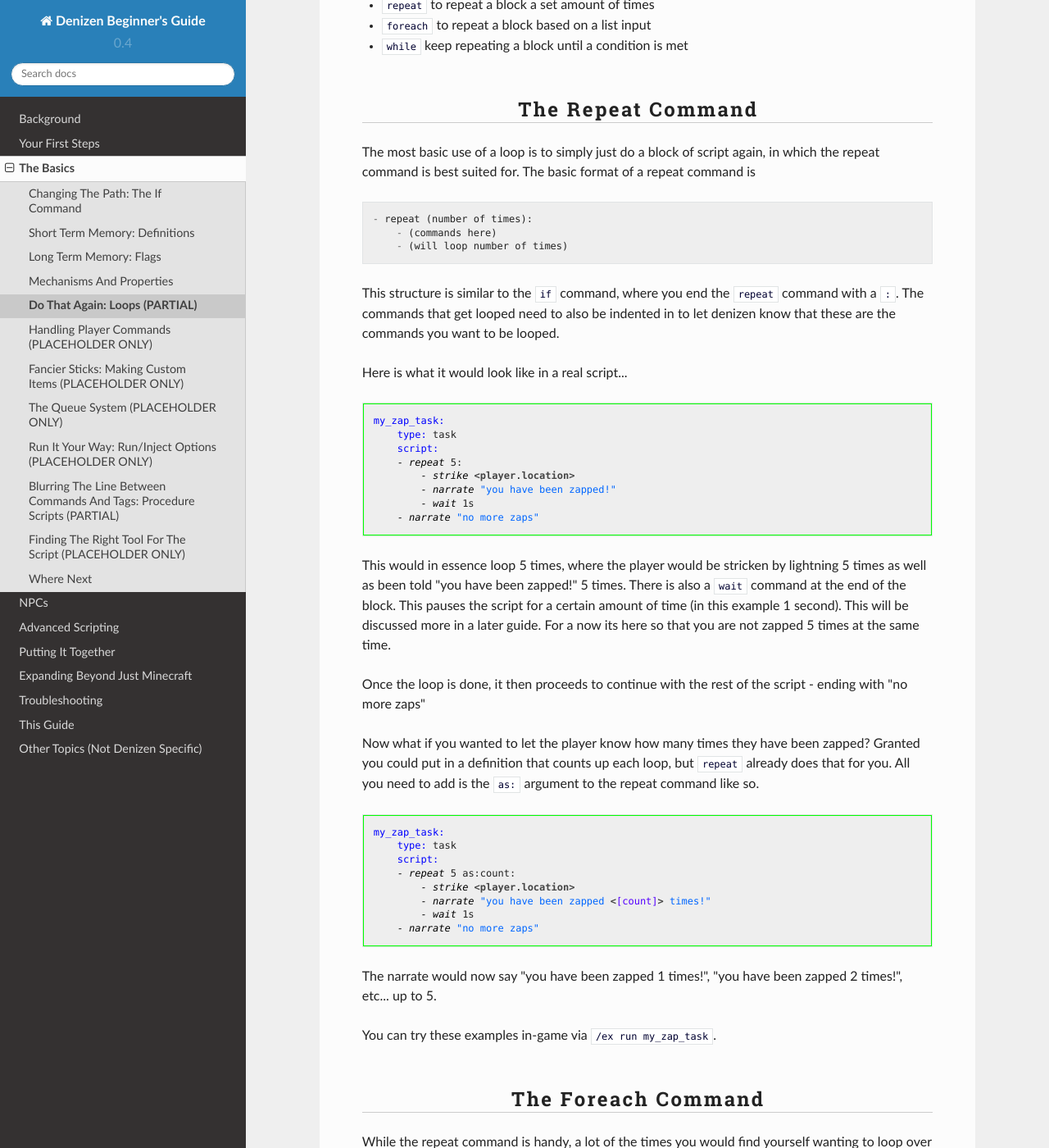
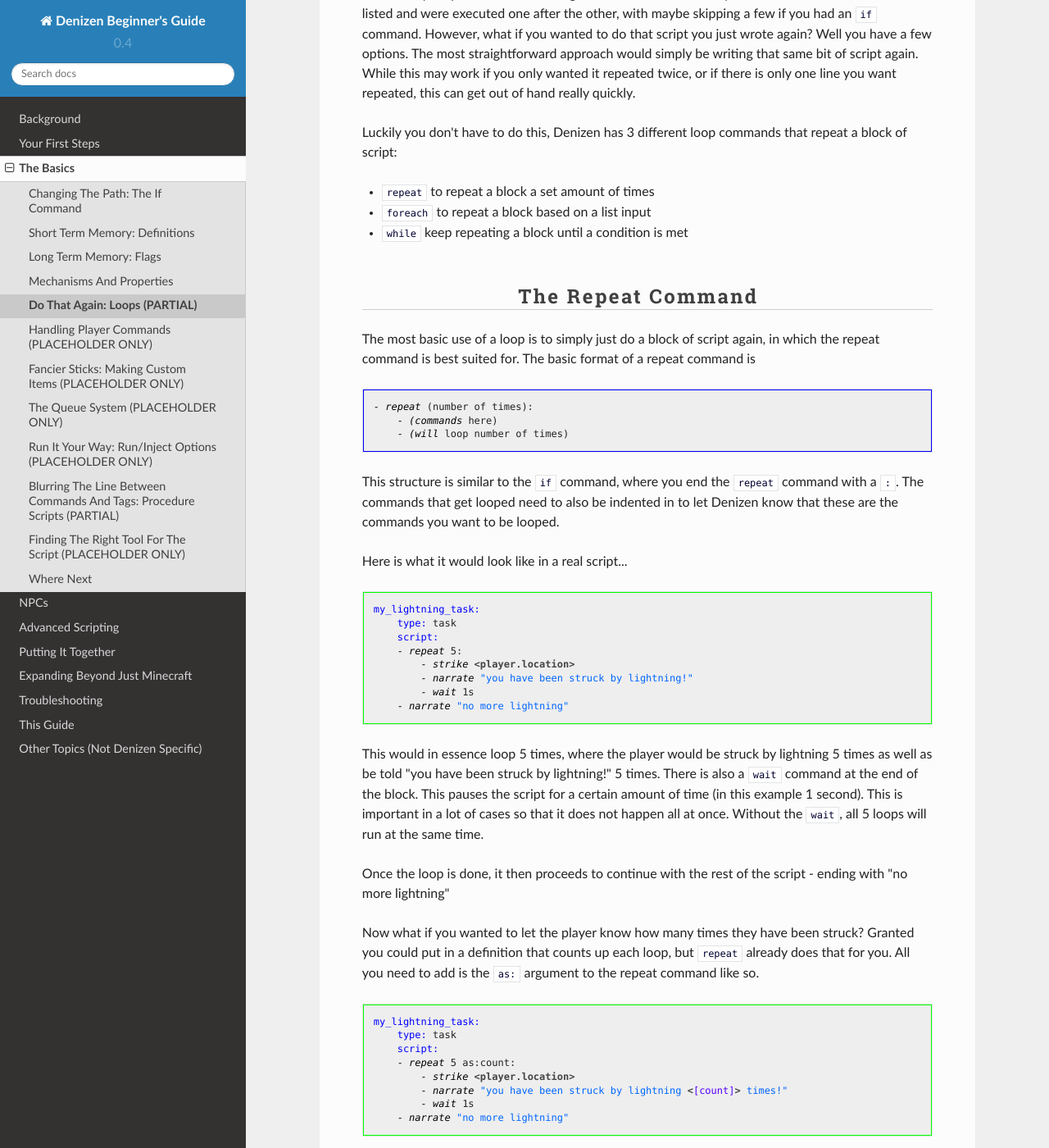
Before and after one commit to DenizenScript/Denizen-Beginners-Guide, a Sphinx documentation site: the page built from source/guides/basics/loops.md, in a window 1280 px wide and 1400 px high, scrolled down 501 px. Shown: the whole window at 82% size. Built offline with Sphinx 7.4.7 and the Read the Docs theme 2.0.0, drawn with Linux system fonts in a browser that asks for light colours; some of the changed text lies outside the part shown.

Commit message:
fixes made based on commenst

````diff
--- a/source/guides/basics/loops.md
+++ b/source/guides/basics/loops.md
@@ -1,5 +1,10 @@
 Do That Again: Loops (PARTIAL)
 --------------------
+
+```eval_rst
+.. contents:: Table of Contents
+    :local:
+```
 
 ### What Is A 'Loop'?
 
@@ -14,47 +19,47 @@ Luckily you don't have to do this, Denizen has 3 different loop commands that re
 
 The most basic use of a loop is to simply just do a block of script again, in which the repeat command is best suited for.
 The basic format of a repeat command is
-```
+```dscript_blue
 - repeat (number of times):
     - (commands here)
     - (will loop number of times)
 ```
 
-This structure is similar to the `if` command, where you end the `repeat` command with a `:`. The commands that get looped need to also be indented in to let denizen know that these are the commands you want to be looped.
+This structure is similar to the `if` command, where you end the `repeat` command with a `:`. The commands that get looped need to also be indented in to let Denizen know that these are the commands you want to be looped.
 
 Here is what it would look like in a real script...
 ```dscript_green
-my_zap_task:
+my_lightning_task:
     type: task
     script:
     - repeat 5:
         - strike <player.location>
-        - narrate "you have been zapped!"
+        - narrate "you have been struck by lightning!"
         - wait 1s
-    - narrate "no more zaps"
+    - narrate "no more lightning"
 ```
 
-This would in essence loop 5 times, where the player would be stricken by lightning 5 times as well as been told "you have been zapped!" 5 times.
-There is also a `wait` command at the end of the block. This pauses the script for a certain amount of time (in this example 1 second). This will be discussed more in a later guide. For a now its here so that you are not zapped 5 times at the same time.
+This would in essence loop 5 times, where the player would be struck by lightning 5 times as well as be told "you have been struck by lightning!" 5 times.
+There is also a `wait` command at the end of the block. This pauses the script for a certain amount of time (in this example 1 second). This is important in a lot of cases so that it does not happen all at once. Without the `wait`, all 5 loops will run at the same time.
 
-Once the loop is done, it then proceeds to continue with the rest of the script - ending with "no more zaps"
+Once the loop is done, it then proceeds to continue with the rest of the script - ending with "no more lightning"
 
-Now what if you wanted to let the player know how many times they have been zapped? Granted you could put in a definition that counts up each loop, but `repeat` already does that for you. All you need to add is the `as:` argument to the repeat command like so.
+Now what if you wanted to let the player know how many times they have been struck? Granted you could put in a definition that counts up each loop, but `repeat` already does that for you. All you need to add is the `as:` argument to the repeat command like so.
 
 ```dscript_green
-my_zap_task:
+my_lightning_task:
     type: task
     script:
     - repeat 5 as:count:
         - strike <player.location>
-        - narrate "you have been zapped <[count]> times!"
+        - narrate "you have been struck by lightning <[count]> times!"
         - wait 1s
-    - narrate "no more zaps"
+    - narrate "no more lightning"
 ```
 
-The narrate would now say "you have been zapped 1 times!", "you have been zapped 2 times!", etc... up to 5.
+The narrate would now say "you have been struck by lightning 1 times!", "you have been struck by lightning 2 times!", etc... up to 5.
 
-You can try these examples in-game via `/ex run my_zap_task`.
+You can try these examples in-game via `/ex run my_lightning_task`.
 
 ### The Foreach Command
 
@@ -76,7 +81,7 @@ my_cow_task:
 However, there is a much better way using the `foreach` command.
 
 `foreach` has the same structure as repeat
-```
+```dscript_blue
 - foreach (some list) as:(definition to store item):
     - (commands here)
     - (will loop per item in list)
@@ -115,12 +120,12 @@ You can try these examples in-game via `/ex run my_cow_task` while standing near
 There may be a few times where neither the repeat nor the foreach command work, because you don't know how many times it should loop, you just have a condition of when to stop.
 
 This can be thought of as an `if` command but as a loop. The difference is that the `if` command simply runs the block if its true, the `while` command run the block as long as the condition is true
-```
+```dscript_blue
 - while (condition):
     - (commands here)
     - (will loop while condition is true)
 ```
-The condition format is the same format as the `if` command, see that guide page for more details on the structure.
+The condition format is the same format as the `if` command, see that guide page for more details on the structure. [if command](/guides/basics/if-command)
 
 Now, lets see an example of a `while` loop...
 
@@ -147,16 +152,16 @@ Sometimes in loops you only want to keep looping until you reach a certain point
 For instance in the first example we had, if we wanted to stop sending lightning if the player had less than 5 health we would do as follows
 
 ```dscript_green
-my_zap_task:
+my_lightning_task:
     type: task
     script:
     - repeat 5 as:count:
         - strike <player.location>
-        - narrate "you have been zapped <[count]> times!"
+        - narrate "you have been struck by lightning <[count]> times!"
         - if <player.health> < 5:
             - repeat stop
         - wait 1s
-    - narrate "no more zaps"
+    - narrate "no more lightning"
 ```
 Take note, only the loop stops, the end `narrate` line still runs.
 
````
Also changed, not shown: other parts of source/guides/basics/loops.md (+1 -1 lines).
